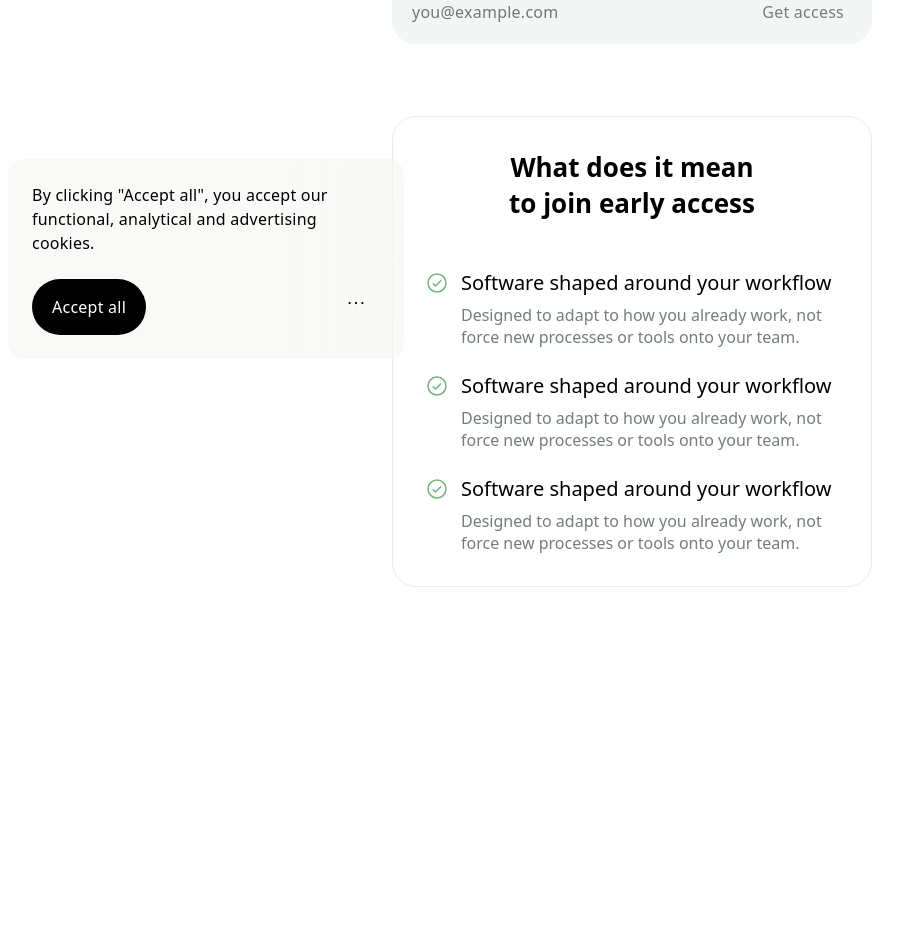
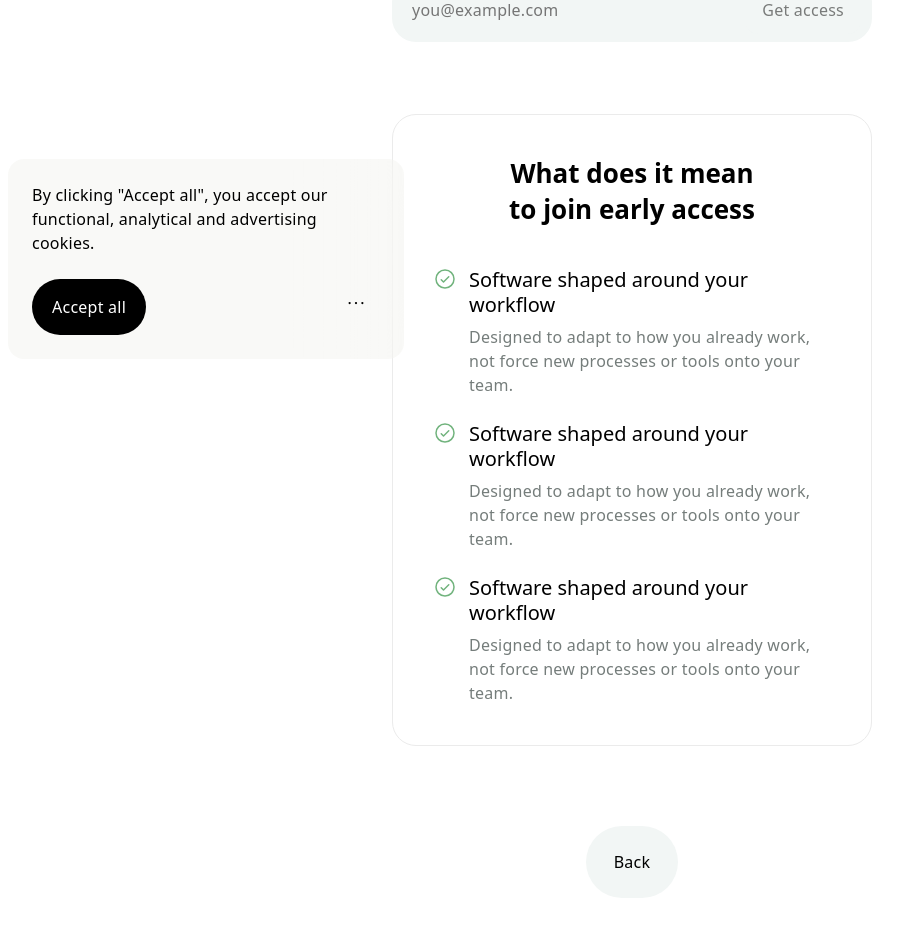
Before and after one commit to Ruby-Care/Website, a Next.js app: page /en/access in a window 1280 px wide. Shown: the part 425-1362 px from the top of the page, without its empty margins (8-911 px from the left). Before the commit the page ends 1092 px from the top, so only its background shows below. Built offline with nearby package versions, Linux system fonts and the light colour scheme; no server answers; a web font is replaced by a local one.

Commit message:
improved rwd

```diff
--- a/app/[locale]/access/page.module.css
+++ b/app/[locale]/access/page.module.css
@@ -32,16 +32,24 @@
 
 .features{
   margin: var(--space-16) auto;
-  padding: var(--space-32);
+  padding: var(--space-40);
   box-sizing: border-box;
   display: flex;
   flex-direction: column;
   border: 1px solid var(--color-border);
   border-radius: var(--radius-2xl);
 
+  @media (max-width: 768px) {
+    padding: var(--space-32) var(--space-24);
+  }
+
   .heading{
     text-align: center;
-    margin-bottom: var(--space-48);
+    margin-bottom: var(--space-40);
+
+    @media (max-width: 768px) {
+      margin-bottom: var(--space-32);
+    }
   }
 
   .list{
@@ -66,7 +74,6 @@
     }
 
     svg{
-      margin-top: 0.25rem;
       fill: var(--color-green);
     }
   }
--- a/app/[locale]/access/page.tsx
+++ b/app/[locale]/access/page.tsx
@@ -4,8 +4,8 @@ import { getTranslations } from 'next-intl/server';
 import { buildAlternates } from '@/lib/metadata';
 import { EmailSignup } from '@/components/EmailSignup';
 import styles from './page.module.css';
-import { RightChevronIcon } from '@/components/Icon/icons/RightChevronIcon';
 import { CheckmarkIcon, LeftChevronIcon } from '@/components/Icon';
+import { FooterNano } from '@/components/FooterNano';
 
 export async function generateMetadata({
   params,
@@ -47,6 +47,7 @@ export default function AccessPage() {
   const t = useTranslations('accessPage');
 
   return (
+    <>
     <div className={`${styles.container} container-sm`}>
       <div className={styles.content}>
         <header className={styles.header}>
@@ -70,27 +71,29 @@ export default function AccessPage() {
               <CheckmarkIcon />
               <div>
                 <h4 className={`${styles.featureTitle}  type-subtitle`}>{t('features.items.workflow.title')}</h4>
-                <p className="type-bodytype-body-regular">{t('features.items.workflow.description')}</p>
+                <p className="type-body-regular">{t('features.items.workflow.description')}</p>
               </div>
             </div>
             <div className={styles.feature}>
               <CheckmarkIcon />
               <div>
                 <h4 className={`${styles.featureTitle}  type-subtitle`}>{t('features.items.workflow.title')}</h4>
-                <p className="type-bodytype-body-regular">{t('features.items.workflow.description')}</p>
+                <p className="type-body-regular">{t('features.items.workflow.description')}</p>
               </div>
             </div>
             <div className={styles.feature}>
               <CheckmarkIcon />
               <div>
                 <h4 className={`${styles.featureTitle}  type-subtitle`}>{t('features.items.workflow.title')}</h4>
-                <p className="type-bodytype-body-regular">{t('features.items.workflow.description')}</p>
+                <p className="type-body-regular">{t('features.items.workflow.description')}</p>
               </div>
             </div>
 
           </div>
         </div>
       </div>
+      <FooterNano />
     </div>
+    </>
   );
 }
--- a/app/typography.css
+++ b/app/typography.css
@@ -26,6 +26,7 @@
 
   --type-subtitle-size: clamp(1.125rem, 1vw + 0.9rem, 1.25rem); /* 18px-20px */
   --type-subtitle-weight: 500;
+  --subtitle-line-height: 1.25;
 
   --type-body-medium-size: 1rem; /* 16px */
   --type-body-medium-weight: 600;
@@ -65,6 +66,7 @@
   font-family: var(--font-family);
   font-size: var(--type-subtitle-size);
   font-weight: var(--type-subtitle-weight);
+  line-height: var(--subtitle-line-height);
 }
 
 .type-body-bold {
--- a/components/Header/Header.tsx
+++ b/components/Header/Header.tsx
@@ -33,9 +33,8 @@ export function Header() {
         <div className={styles.headerBlur} aria-hidden="true" />
       )}
       <div className={`${styles.container} container-md`}>
-
         <div className={styles.menuSlot}>
-          <Image src="/r-signature.svg" className={styles.signature} alt="Ruby" width={38} height={38} />
+          <Image src="/r-signature.svg" className={styles.signature} alt="Ruby" width={32} height={32} />
           <Link href="/home" className={styles.logo}>
             <Image src="/r-wordmark.svg" alt="Ruby" width={116} height={30} />
           </Link>
```
